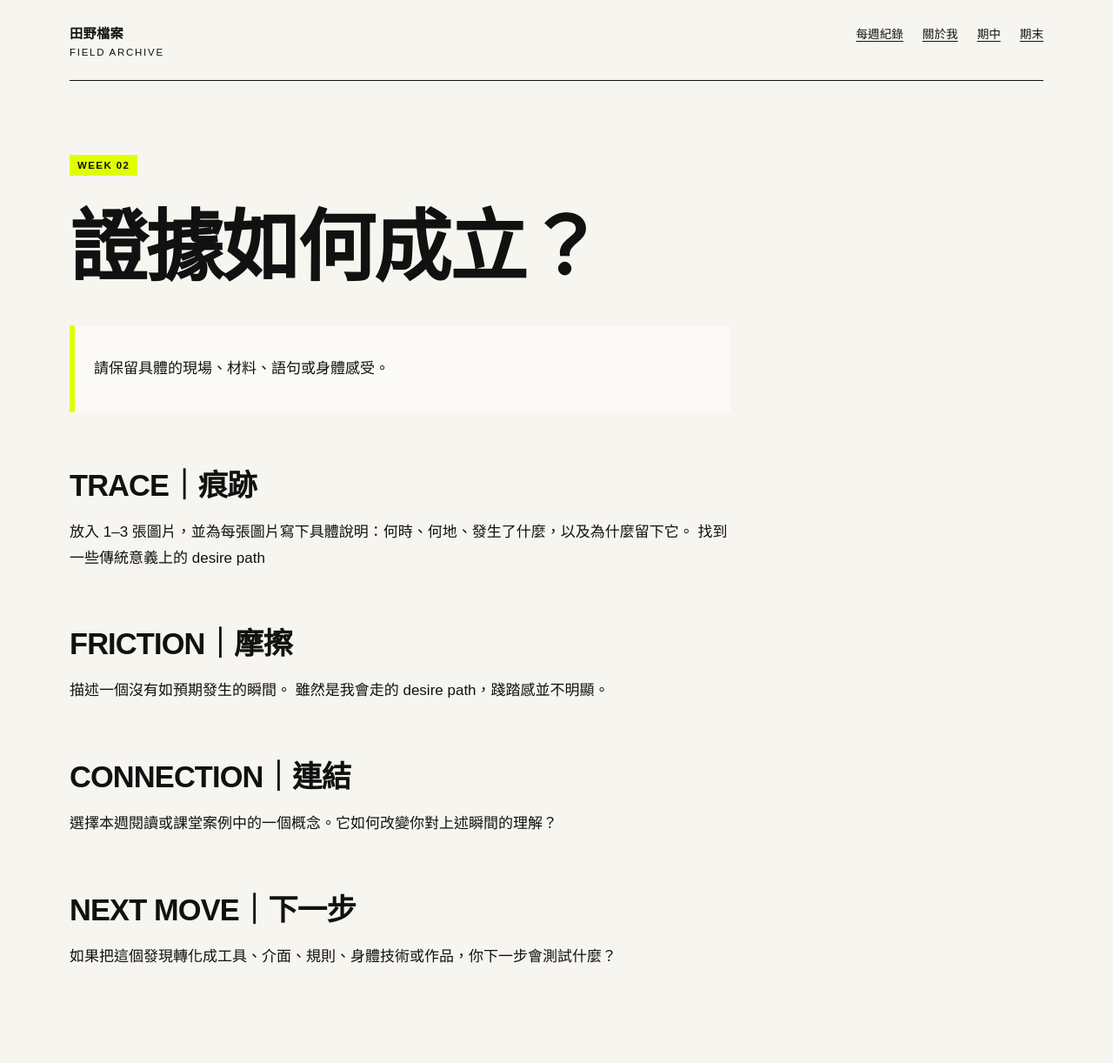
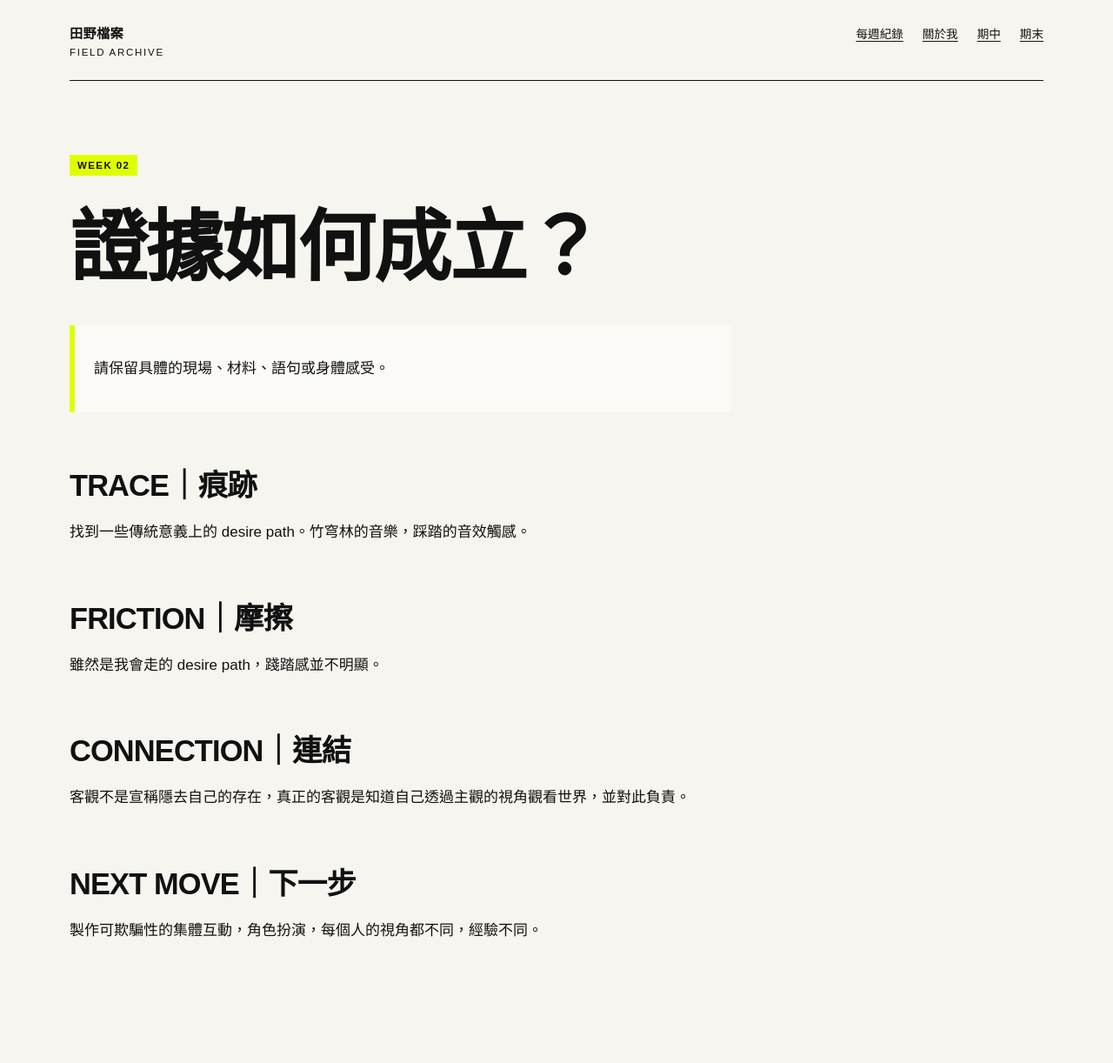
Before and after one commit to middlecm/fieldworkarchive, a Jekyll site: the page built from weeks/week-02.md, in a window 1280 px wide. Shown: the whole page at 87% size. Built offline with Jekyll 4.4.1, drawn with Linux system fonts in a browser that asks for light colours; after the commit the page ends 1192 px from its top, so only the background shows below that.

Commit message:
Update week-02.md

```diff
--- a/weeks/week-02.md
+++ b/weeks/week-02.md
@@ -11,18 +11,16 @@ permalink: /weeks/week-02/
 
 ## TRACE｜痕跡
 
-放入 1–3 張圖片，並為每張圖片寫下具體說明：何時、何地、發生了什麼，以及為什麼留下它。
-找到一些傳統意義上的 desire path
+找到一些傳統意義上的 desire path。竹穹林的音樂，踩踏的音效觸感。
 
 ## FRICTION｜摩擦
 
-描述一個沒有如預期發生的瞬間。
 雖然是我會走的 desire path，踐踏感並不明顯。
 
 ## CONNECTION｜連結
 
-選擇本週閱讀或課堂案例中的一個概念。它如何改變你對上述瞬間的理解？
+客觀不是宣稱隱去自己的存在，真正的客觀是知道自己透過主觀的視角觀看世界，並對此負責。
 
 ## NEXT MOVE｜下一步
 
-如果把這個發現轉化成工具、介面、規則、身體技術或作品，你下一步會測試什麼？
+製作可欺騙性的集體互動，角色扮演，每個人的視角都不同，經驗不同。
```
